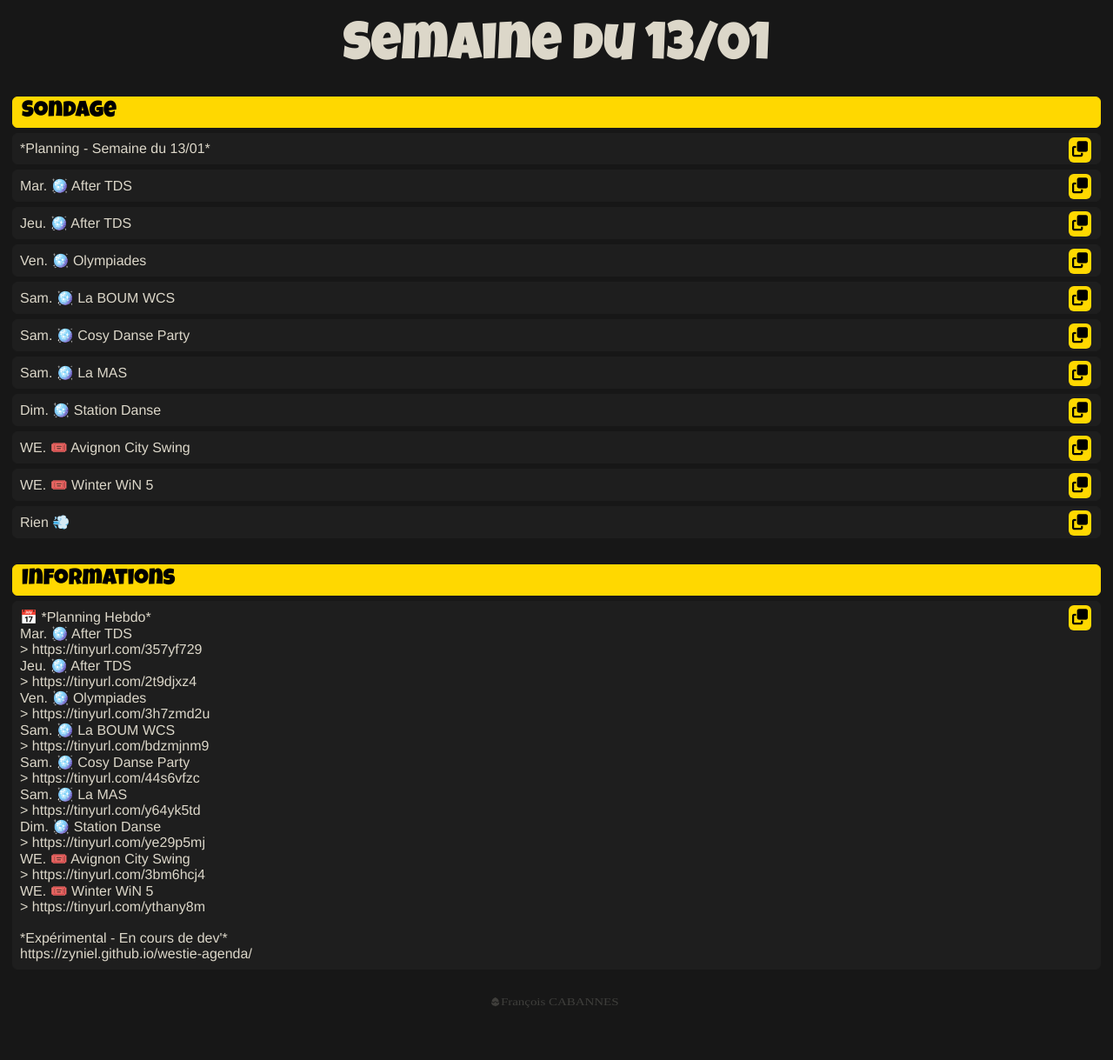
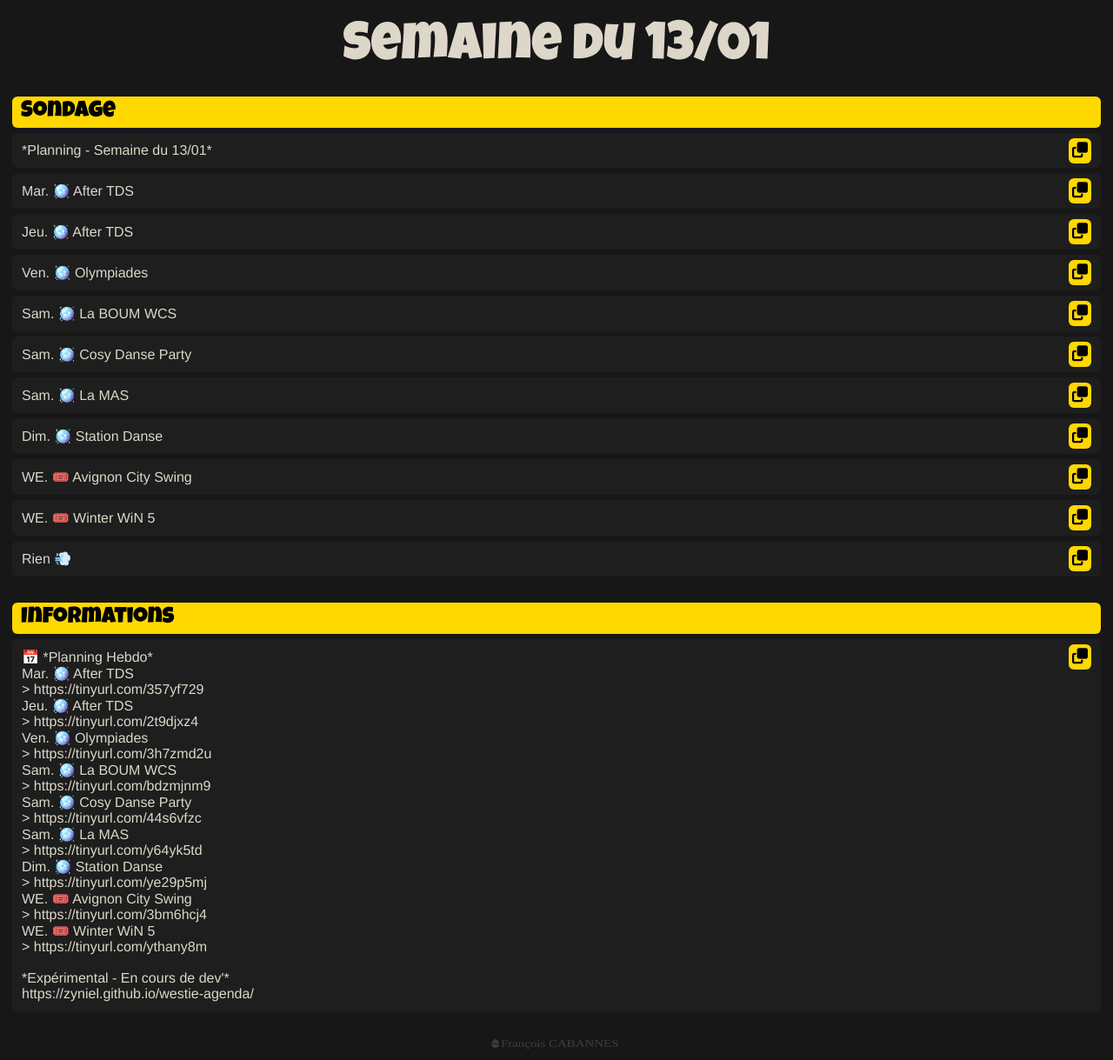
Before and after one commit to Zyniel/westie-agenda, a Jekyll site: the page built from docs/whatsapp.html, in a window 1280 px wide. Shown: the whole page at 87% size. Built offline with Jekyll 4.4.1, drawn with Linux system fonts in a browser that asks for light colours; before the commit the page ends 1171 px from its top, so only the background shows below that.

Commit message:
GH-Actions - Update CSS

```diff
--- a/docs/_layouts/admin.html
+++ b/docs/_layouts/admin.html
@@ -7,8 +7,8 @@
 
     <!-- Link Preview with Open Graph -->
     <meta property="og:title" content="Westie Agenda - Assistant WhatsApp">
-    <meta property="og:description" content="La console pour faciliter la saisie des sondages et plannings.">
-    <meta property="og:url" content="https://zyniel.github.io/westie-agenda">
+    <meta property="og:description" content="Pour simplifier la saisie des sondages et des plannings sous WhatsApp.">
+    <meta property="og:url" content="https://zyniel.github.io/westie-agenda/whatsapp.html">
     <meta property="og:type" content="website">
 
     <title>{{ page.title }} - {{ site.title }}</title>
@@ -16,7 +16,6 @@
     <link rel="stylesheet" href="https://cdnjs.cloudflare.com/ajax/libs/font-awesome/6.7.2/css/all.min.css">
 
     <!-- Latest compiled and minified CSS -->
-
   </head>
   <body>
     <div id="container">
--- a/docs/assets/css/styles.scss
+++ b/docs/assets/css/styles.scss
@@ -127,10 +127,9 @@ body {
 
     .zone-title {
         position: relative;
-        display: inline-block;
 
-        padding-top:4px;
-        padding-bottom:4px;
+        padding-top:5px;
+        padding-bottom:5px;
         padding-left:10px;
         padding-right:10px;
         margin:6px;
@@ -140,17 +139,18 @@ body {
         color:#000000;
 
         background:#ffd800;
-        border:1px solid #ffd800;
+        border:0px;
         border-radius:6px;
         display:flex;
+
+        vertical-align: middle;
     }
 
     .event-item,
     .links-item {
         position: relative;
-        display: inline-block;
 
-        padding:4px;
+        padding:5px;
         margin:6px;
         background:#1e1e1e;
         border:1px solid #1e1e1e;
@@ -159,7 +159,7 @@ body {
 
         .event-item-text,
         .links-item-text {
-            padding:4px;
+            padding:5px;
             padding-right: 20px;
             font-size:16px;
             color:#dcd7c9;
```
